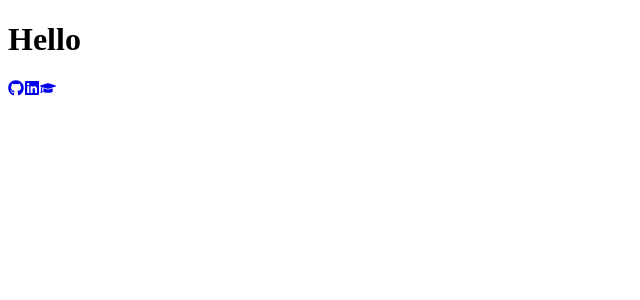
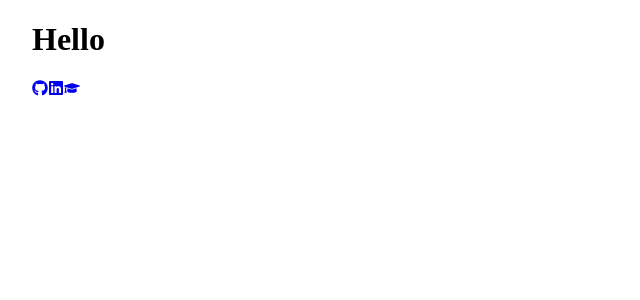
Before and after one commit to johnktravers/portfolio, a React (Create React App) app: page / in a window 1280 px wide. Shown: the top 300 px of the page, without its empty margins (0-640 px from the left). Built offline with nearby package versions, Linux system fonts and the light colour scheme.

Commit message:
Use material ui styles in the app container

```diff
--- a/src/App.tsx
+++ b/src/App.tsx
@@ -1,4 +1,5 @@
 import React, {FC} from 'react'
+import {Container} from '@material-ui/core'
 import {makeStyles, ThemeProvider} from '@material-ui/core/styles'
 
 import Icons from './components/Icons'
@@ -15,10 +16,12 @@ const App: FC = () => {
   const classes = useStyles()
 
   return (
-    <ThemeProvider theme={theme}>
-      <Intro />
-      <Icons />
-    </ThemeProvider>
+    <Container className={classes.body}>
+      <ThemeProvider theme={theme}>
+        <Intro />
+        <Icons />
+      </ThemeProvider>
+    </Container>
   )
 }
 
```
